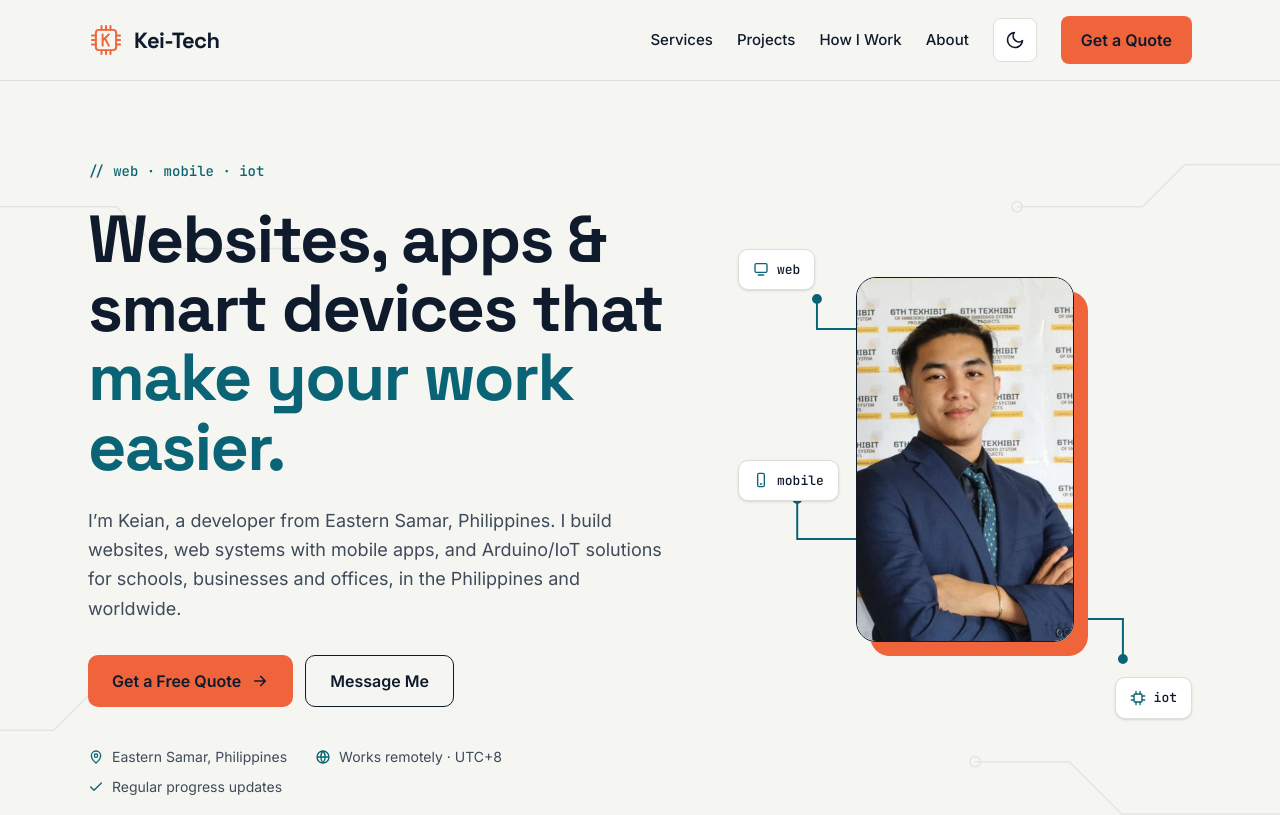
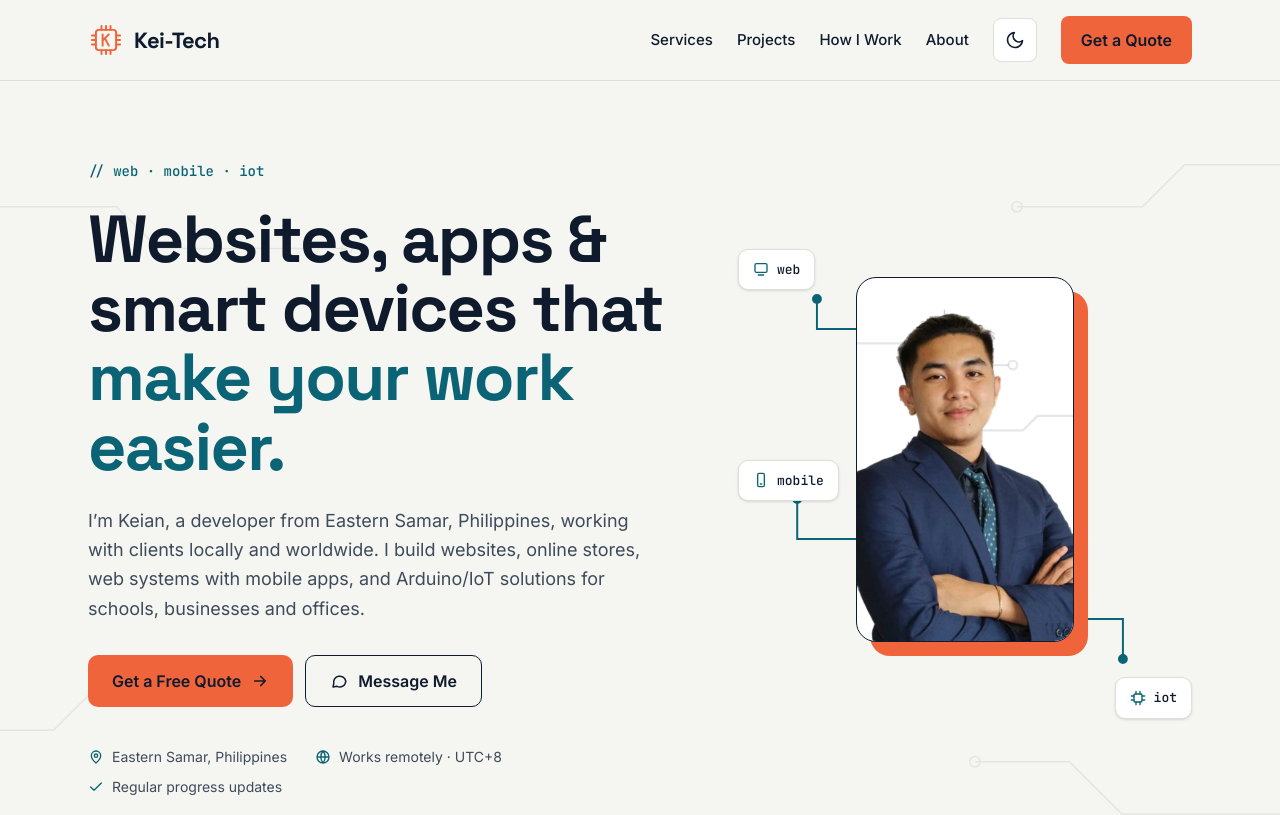
Before and after one commit to ItsmeKeian/Kei-Tech-Portfolio-V2, a React (Vite) app: page / in a window 1280 px wide. Shown: the top 815 px of the page. Built offline with nearby package versions, Linux system fonts and the light colour scheme.

Commit message:
Use background-removed hero photo that adapts to light and dark mode

```diff
--- a/src/components/Hero.tsx
+++ b/src/components/Hero.tsx
@@ -1,4 +1,5 @@
 import { HeroPhoto } from './HeroPhoto'
+import { contactChannels } from '../data/contact'
 
 const trustPoints = [
   { text: 'Eastern Samar, Philippines', icon: 'M12 21s-7-6.2-7-11a7 7 0 0 1 14 0c0 4.8-7 11-7 11zM12 7.5a2.5 2.5 0 1 0 0 5 2.5 2.5 0 0 0 0-5z' },
@@ -27,20 +28,33 @@ export function Hero() {
           </h1>
 
           <p className="max-w-xl text-lg leading-relaxed text-muted">
-            I’m Keian, a developer from Eastern Samar, Philippines. I build websites, web systems with
-            mobile apps, and Arduino/IoT solutions for schools, businesses and offices, in the
-            Philippines and worldwide.
-          </p>
+            I’m Keian, a developer from Eastern Samar, Philippines, working with clients locally and worldwide.
+            I build websites, online stores, web systems with mobile apps, and Arduino/IoT solutions for schools,
+            businesses and offices.
+            </p>
 
           <div className="flex flex-wrap gap-3 pt-2">
-            <a href="#contact" className="inline-flex min-h-13 items-center gap-2.5 rounded-[10px] bg-accent px-6 font-semibold text-on-accent transition-transform hover:-translate-y-0.5">
-              Get a Free Quote
-              <svg width="18" height="18" viewBox="0 0 24 24" fill="none" stroke="currentColor" strokeWidth="2.2" strokeLinecap="round" strokeLinejoin="round" aria-hidden="true"><path d="M5 12h14M13 6l6 6-6 6" /></svg>
+            <a
+                href="#contact"
+                className="inline-flex min-h-13 items-center gap-2.5 rounded-[10px] bg-accent px-6 font-semibold text-on-accent transition-transform hover:-translate-y-0.5"
+            >
+                Get a Free Quote
+                <svg width="18" height="18" viewBox="0 0 24 24" fill="none" stroke="currentColor" strokeWidth="2.2" strokeLinecap="round" strokeLinejoin="round" aria-hidden="true">
+                <path d="M5 12h14M13 6l6 6-6 6" />
+                </svg>
             </a>
-            <a href="#contact" className="inline-flex min-h-13 items-center gap-2.5 rounded-[10px] border-[1.5px] border-ink px-6 font-semibold transition-colors hover:border-highlight hover:text-highlight dark:border-muted/50">
-              Message Me
+            <a
+                href={contactChannels[0].href}
+                target="_blank"
+                rel="noopener noreferrer"
+                className="inline-flex min-h-13 items-center gap-2.5 rounded-[10px] border-[1.5px] border-ink px-6 font-semibold transition-colors hover:border-highlight hover:text-highlight dark:border-muted/50"
+            >
+                <svg width="18" height="18" viewBox="0 0 24 24" fill="none" stroke="currentColor" strokeWidth="2" strokeLinecap="round" strokeLinejoin="round" aria-hidden="true">
+                <path d="M21 12a8 8 0 0 1-11.6 7.1L4 20l1-4.6A8 8 0 1 1 21 12z" />
+                </svg>
+                Message Me
             </a>
-          </div>
+            </div>
 
           <ul className="flex flex-wrap gap-x-7 gap-y-2.5 pt-4 text-sm text-muted">
             {trustPoints.map((point) => (
--- a/src/components/HeroPhoto.tsx
+++ b/src/components/HeroPhoto.tsx
@@ -1,5 +1,5 @@
 import type { ReactNode } from 'react'
-import heroPhoto from '../assets/keian-hero.webp'
+import heroPhoto from '../assets/keian-hero-cutout.webp'
 
 type ChipProps = {
   label: string
@@ -29,15 +29,32 @@ export function HeroPhoto() {
         <circle cx="60" cy="260" r="4" fill="currentColor" />
       </svg>
 
-      {/* Photo frame */}
-    <div className="absolute top-[8%] left-[26%] h-[76%] w-[48%] overflow-hidden rounded-[20px] border-[1.5px] border-band shadow-[14px_14px_0_var(--accent)] dark:border-accent dark:shadow-[0_0_48px_rgb(198_244_50/0.2)]">
+    {/* Photo frame: the background color follows the theme */}
+      <div className="absolute top-[8%] left-[26%] h-[76%] w-[48%] overflow-hidden rounded-[20px] border-[1.5px] border-band bg-card shadow-[14px_14px_0_var(--accent)] dark:border-accent dark:bg-band-card dark:shadow-[0_0_48px_rgb(198_244_50/0.2)]">
+        {/* Faint circuit lines behind the photo */}
+        <svg
+          aria-hidden="true"
+          className="absolute inset-0 h-full w-full text-ink/10 dark:text-highlight/25"
+          viewBox="0 0 200 250"
+          preserveAspectRatio="xMidYMid slice"
+          fill="none"
+          stroke="currentColor"
+          strokeWidth="1.5"
+        >
+          <path d="M0 45h65l15 15h50" />
+          <circle cx="133" cy="60" r="3" />
+          <path d="M200 95h-50l-10 10h-35" />
+          <circle cx="102" cy="105" r="3" />
+          <path d="M0 160h40l12-12h30" />
+        </svg>
+
         <img
           src={heroPhoto}
           alt="Keian, founder of Kei-Tech"
           width={800}
           height={1000}
           fetchPriority="high"
-        className="h-full w-full object-cover"
+          className="relative h-full w-full object-cover object-bottom"
         />
       </div>
 
```
Also changed, not shown: src/assets/keian-hero-cutout.webp (added). Lines whose indentation alone changed are shown as unchanged.
